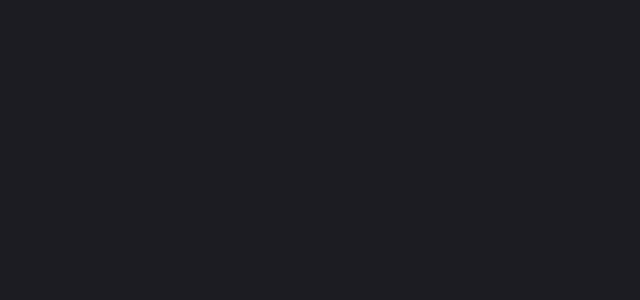
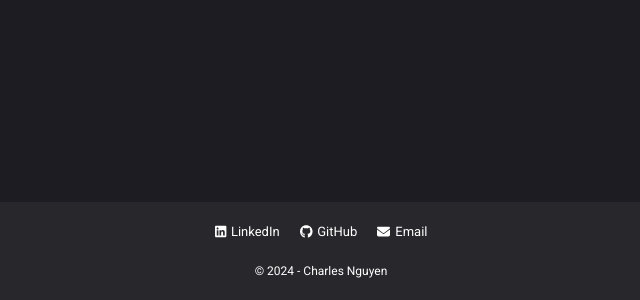
Before and after one commit to swe-thinhnguyen1701/myPortfolio, a React (Vite) app in the folder client/: page / in a window 1280 px wide. Shown: the part 698-998 px from the top of the page, without its empty margins (319-959 px from the left). Before the commit the page ends 800 px from the top, so only its background shows below. Built offline with nearby package versions, Linux system fonts and the light colour scheme.

Commit message:
build footer component

```diff
--- a/client/package.json
+++ b/client/package.json
@@ -11,6 +11,7 @@
   },
   "dependencies": {
     "@fortawesome/fontawesome-svg-core": "^6.6.0",
+    "@fortawesome/free-brands-svg-icons": "^6.7.0",
     "@fortawesome/free-solid-svg-icons": "^6.6.0",
     "@fortawesome/react-fontawesome": "^0.2.2",
     "react": "^18.3.1",
--- a/client/src/App.jsx
+++ b/client/src/App.jsx
@@ -1,12 +1,16 @@
 import { Outlet } from "react-router-dom";
 import NavBar from "./components/NavBar";
+import Footer from "./components/Footer";
 
 function App() {
 
   return (
     <>
       <NavBar />
-      <Outlet />
+      <main className="main">
+        <Outlet />
+      </main>
+      <Footer />
     </>
   )
 }
--- /dev/null
+++ b/client/src/components/Footer.jsx
@@ -0,0 +1,43 @@
+import { FontAwesomeIcon } from "@fortawesome/react-fontawesome";
+import { faLinkedin, faGithub } from "@fortawesome/free-brands-svg-icons";
+import { faEnvelope } from "@fortawesome/free-solid-svg-icons";
+import { Link } from "react-router-dom";
+
+function Footer() {
+    const CONNECTIONS = [
+        {
+            name: "LinkedIn",
+            icon: faLinkedin,
+            link: "https://www.linkedin.com/in/thinh-nguyen-10b31a218/"
+        },
+        {
+            name: "GitHub",
+            icon: faGithub,
+            link: "https://github.com/swe-thinhnguyen1701"
+        },
+        {
+            name: "Email",
+            icon: faEnvelope,
+            link: "mailto:charles.nguyen1701@gmail.com"
+        }
+    ]
+    return (
+        <footer>
+            <ul className="list">
+                {CONNECTIONS.map((connection, index) => {
+                    return (
+                        <li key={index} className="list-item">
+                            <Link to={connection.link} target="_blank" className="link">
+                                <FontAwesomeIcon icon={connection.icon} className="icon"/>
+                                <span>{connection.name}</span>
+                            </Link>
+                        </li>
+                    )
+                })}
+            </ul>
+            <p>© 2024 - Charles Nguyen</p>
+        </footer>
+    )
+}
+
+export default Footer;
--- a/client/src/index.css
+++ b/client/src/index.css
@@ -24,6 +24,11 @@ body {
   line-height: 1.5;
   background-color: var(--background-clr);
   color: var(--white-clr);
+}
+
+.main {
+  min-height: 100vh;
+  padding-top: 100px;
 }
 
 h1,
@@ -233,6 +238,37 @@ nav {
   }
 }
 
+/* footer */
+footer {
+  display: flex;
+  flex-direction: column;
+  align-items: center;
+  gap: 20px;
+  background-color: var(--box-background-clr);
+  padding: 20px;
+}
+
+footer .list {
+  display: flex;
+  gap: 20px;
+}
+
+footer .list .list-item .link,
+footer .list .list-item .link:visited{
+  color: white;
+  font-size: 1.3rem;
+  padding-bottom: 2px;
+  border-bottom: 1px solid transparent;
+
+  .icon {
+    margin-right: 5px;
+  }
+}
+
+footer .list .list-item:hover .link{
+  border-color: white;
+}
+
 /* Animation */
 .menu-toggle,
 .bar,
```
Also changed, not shown: 1 other file (tests, documents, lock files or other folders).
